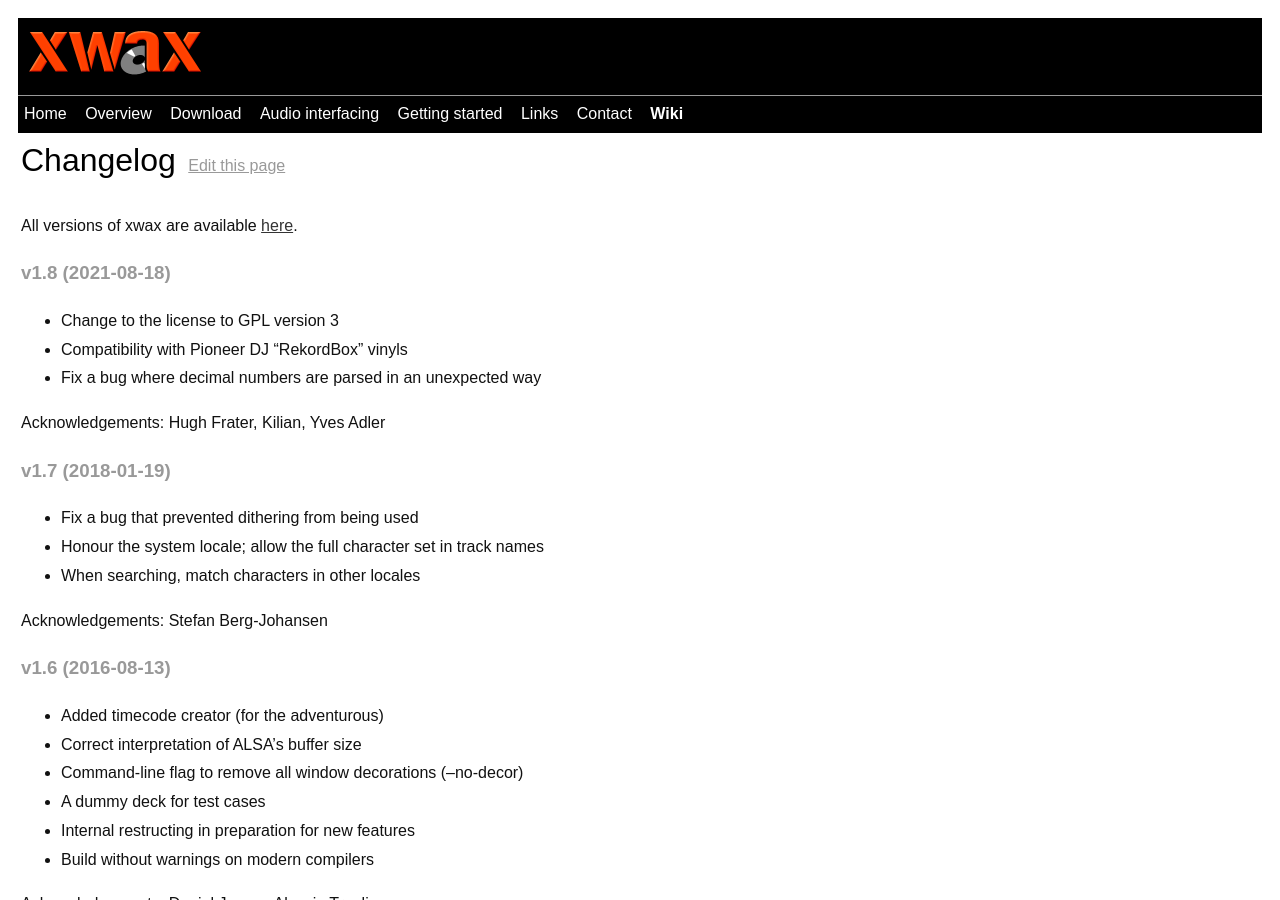
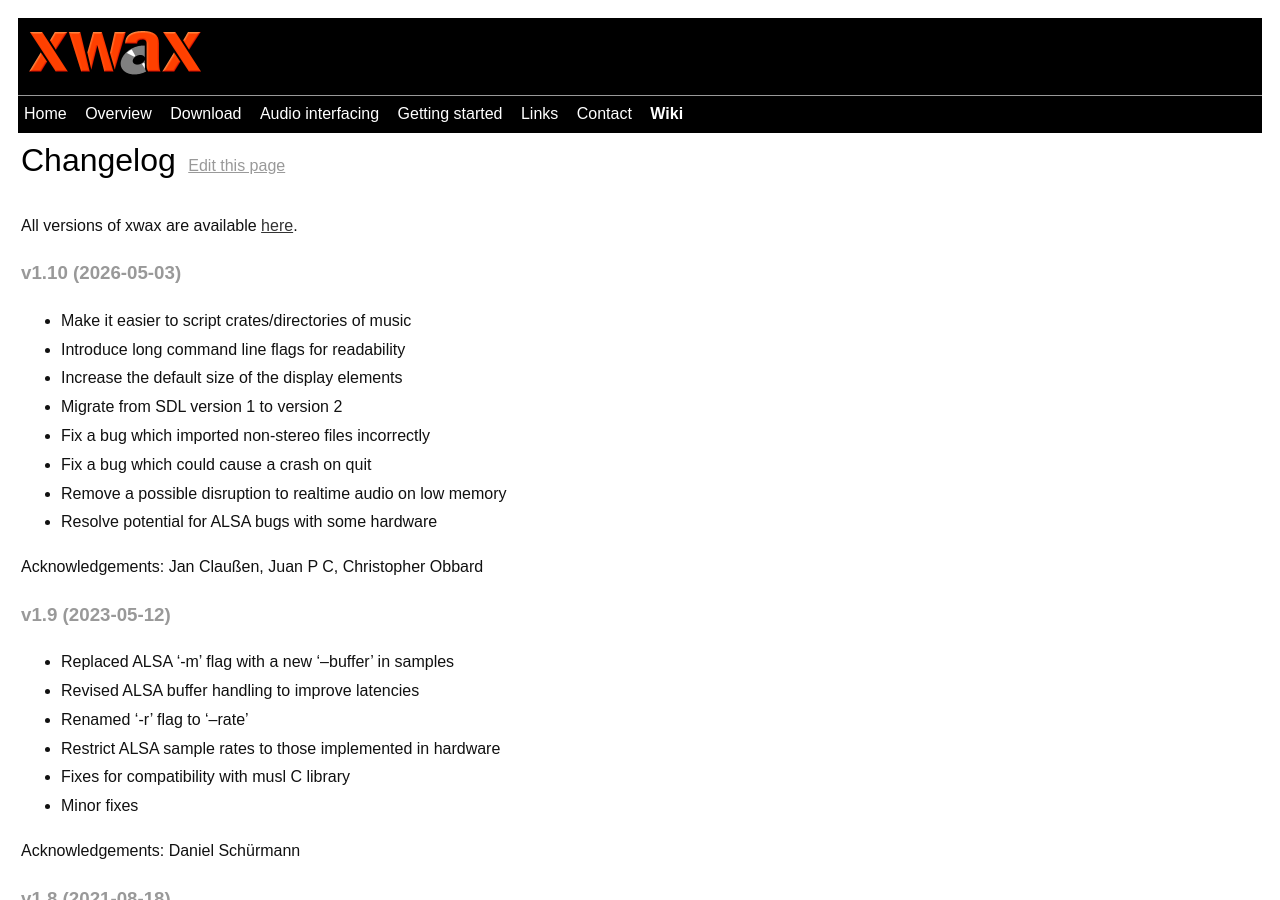
Before and after one commit to xwax/xwax.github.io, a Jekyll site: the page built from xwax_changelog.md, in a window 1280 px wide and 900 px high. Built offline with Jekyll 4.4.1, drawn with Linux system fonts in a browser that asks for light colours.

Commit message:
Update xwax_changelog.md

```diff
--- a/xwax_changelog.md
+++ b/xwax_changelog.md
@@ -4,6 +4,30 @@ title: Changelog
 ---
 
 All versions of xwax are available [here](http://xwax.org/releases/).
+
+### v1.10 (2026-05-03)
+
+* Make it easier to script crates/directories of music
+* Introduce long command line flags for readability
+* Increase the default size of the display elements
+* Migrate from SDL version 1 to version 2
+* Fix a bug which imported non-stereo files incorrectly
+* Fix a bug which could cause a crash on quit
+* Remove a possible disruption to realtime audio on low memory
+* Resolve potential for ALSA bugs with some hardware
+
+Acknowledgements: Jan Claußen, Juan P C, Christopher Obbard
+
+### v1.9 (2023-05-12)
+
+* Replaced ALSA '-m' flag with a new '--buffer' in samples
+* Revised ALSA buffer handling to improve latencies
+* Renamed '-r' flag to '--rate'
+* Restrict ALSA sample rates to those implemented in hardware
+* Fixes for compatibility with musl C library
+* Minor fixes
+
+Acknowledgements: Daniel Schürmann
 
 ### v1.8 (2021-08-18)
 
```
